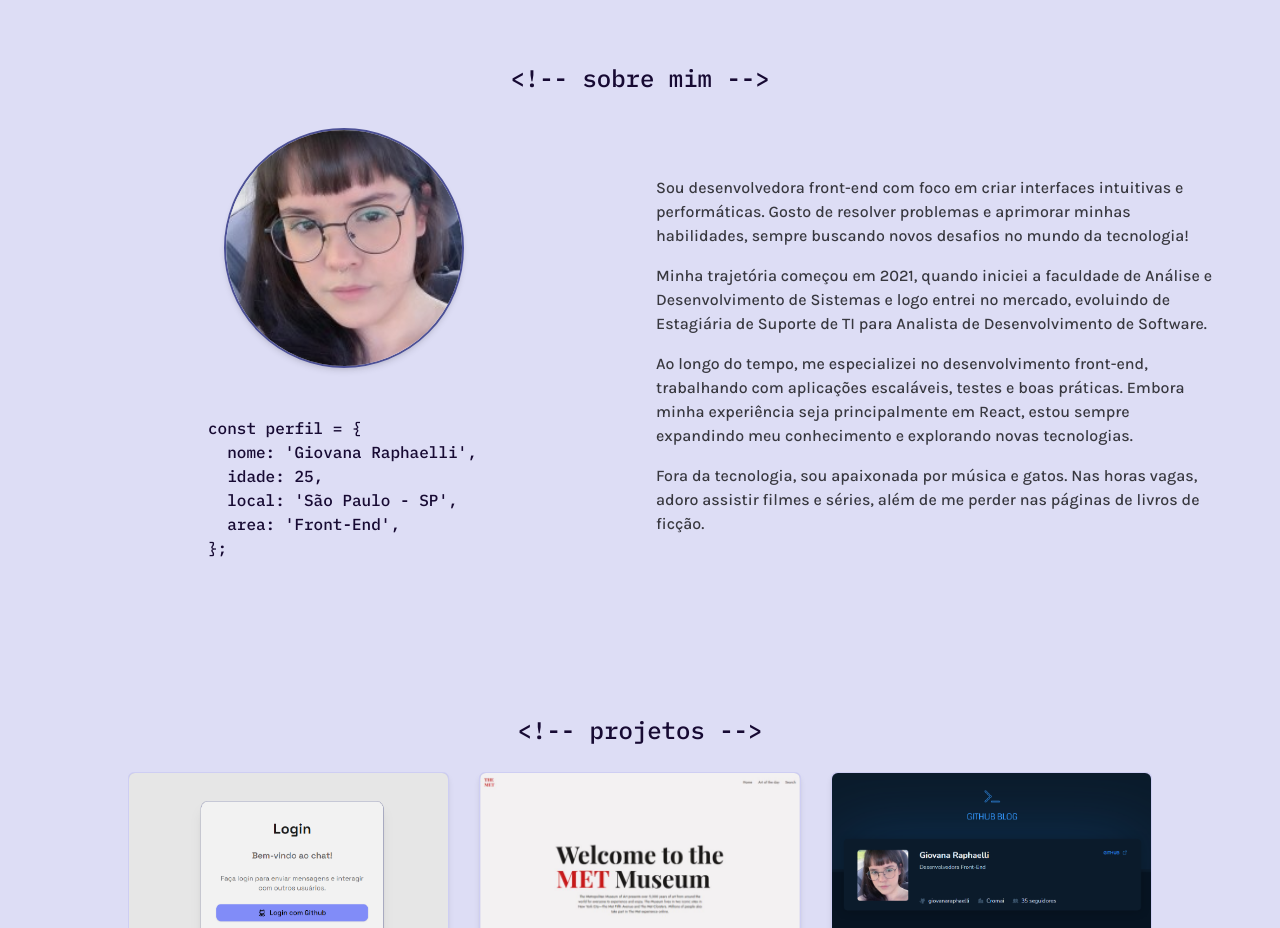
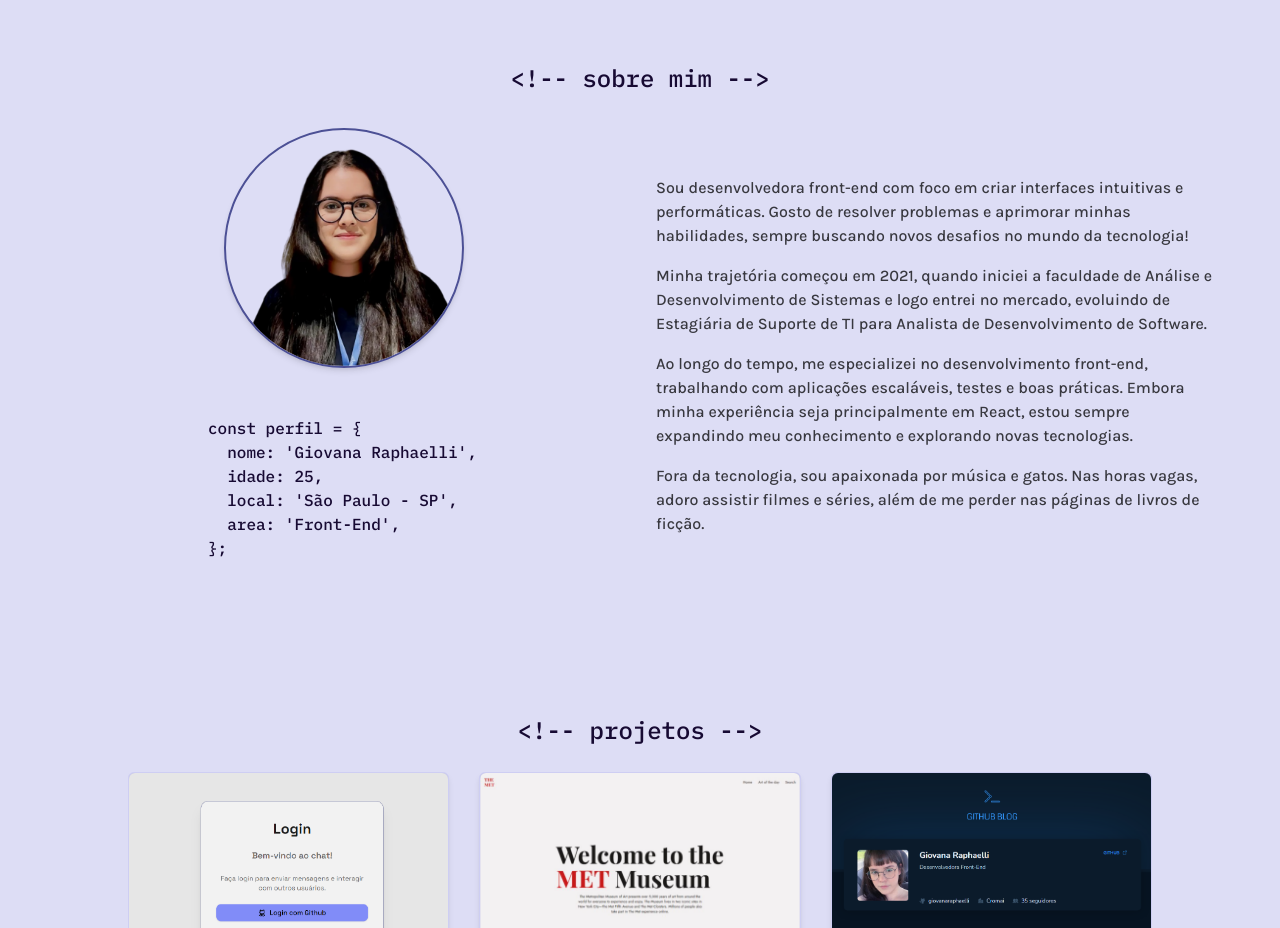
Before and after one commit to giovanaraphaelli/portfolio, a React (Vite) app: page / in a window 1280 px wide. Shown: the part 820-1748 px from the top of the page. Built offline with nearby package versions, Linux system fonts and the light colour scheme; no server answers.

Commit message:
feat: update profile image to 'eu.png'

```diff
--- a/src/pages/about/index.tsx
+++ b/src/pages/about/index.tsx
@@ -22,7 +22,7 @@ export function About() {
         <div className="flex items-center flex-col gap-6">
           <img
             className="w-32 h-32 sm:w-40 sm:h-40 md:w-48 md:h-48 lg:w-60 lg:h-60 rounded-full border-2 shadow-md border-light-secondary dark:border-dark-secondary"
-            src="profile.jpg"
+            src="eu.png"
             alt="Profile"
           />
           <div ref={ref}>
```
Also changed, not shown: public/eu.png (added), public/icon-profile.png.
